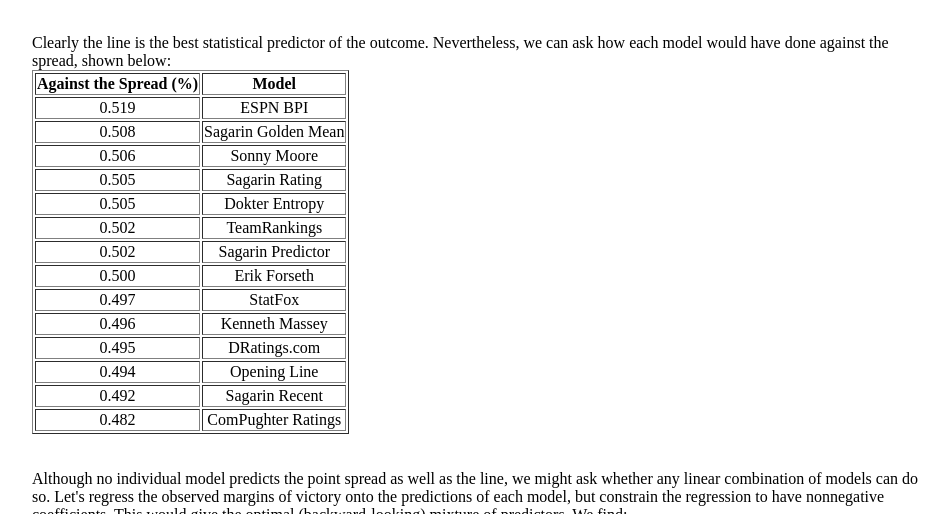
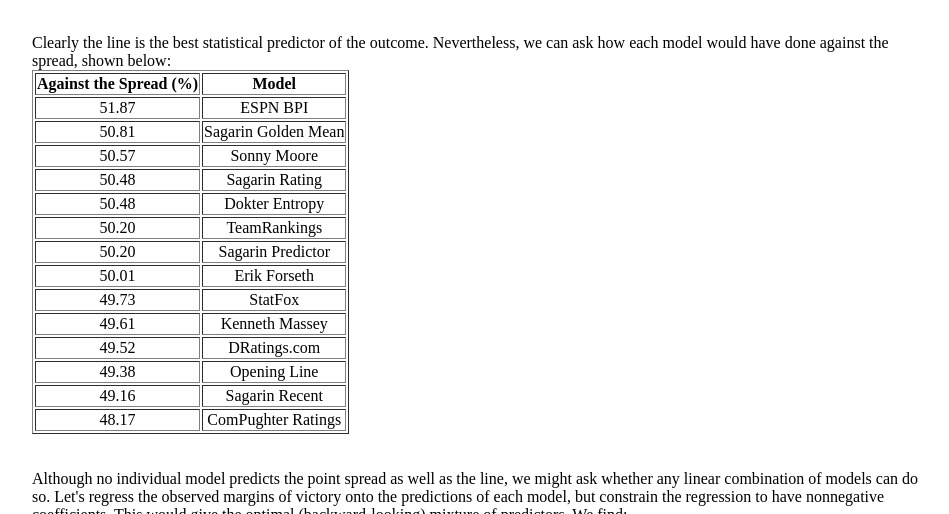
Before and after one commit to erikrforseth/erikrforseth.github.io, a Jekyll site: the page built from about.html, in a window 1280 px wide and 900 px high, scrolled down 947 px. Shown: the part 161-675 px from the top of the window, without its empty margins (160-1109 px from the left). Built offline with Jekyll 4.4.1, drawn with Linux system fonts in a browser that asks for light colours.

Commit message:
about page

```diff
--- a/about.html
+++ b/about.html
@@ -161,59 +161,59 @@
   </thead>
   <tbody>
     <tr align="center">
-      <td>0.519</td>
+      <td>51.87</td>
       <td>ESPN BPI</td>
     </tr>
     <tr align="center">
-      <td>0.508</td>
+      <td>50.81</td>
       <td>Sagarin Golden Mean</td>
     </tr>
     <tr align="center">
-      <td>0.506</td>
+      <td>50.57</td>
       <td>Sonny Moore</td>
     </tr>
     <tr align="center">
-      <td>0.505</td>
+      <td>50.48</td>
       <td>Sagarin Rating</td>
     </tr>
     <tr align="center">
-      <td>0.505</td>
+      <td>50.48</td>
       <td>Dokter Entropy</td>
     </tr>
     <tr align="center">
-      <td>0.502</td>
+      <td>50.20</td>
       <td>TeamRankings</td>
     </tr>
     <tr align="center">
-      <td>0.502</td>
+      <td>50.20</td>
       <td>Sagarin Predictor</td>
     </tr>
     <tr align="center">
-      <td>0.500</td>
+      <td>50.01</td>
       <td>Erik Forseth</td>
     </tr>
     <tr align="center">
-      <td>0.497</td>
+      <td>49.73</td>
       <td>StatFox</td>
     </tr>
     <tr align="center">
-      <td>0.496</td>
+      <td>49.61</td>
       <td>Kenneth Massey</td>
     </tr>
     <tr align="center">
-      <td>0.495</td>
+      <td>49.52</td>
       <td>DRatings.com</td>
     </tr>
     <tr align="center">
-      <td>0.494</td>
+      <td>49.38</td>
       <td>Opening Line</td>
     </tr>
     <tr align="center">
-      <td>0.492</td>
+      <td>49.16</td>
       <td>Sagarin Recent</td>
     </tr>
     <tr align="center">
-      <td>0.482</td>
+      <td>48.17</td>
       <td>ComPughter Ratings</td>
     </tr>
   </tbody>
```
